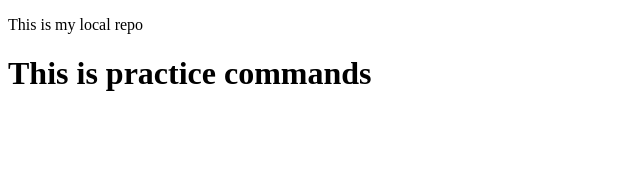
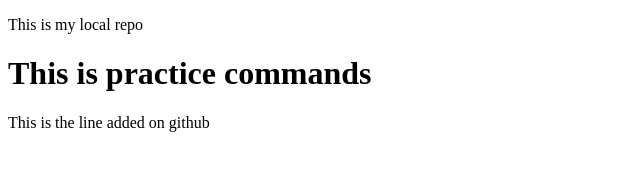
Before and after one commit to Poojasony434/MyVScodeRepo, a plain HTML site: page index.html in a window 1280 px wide. Shown: the whole page, without its empty margins (0-640 px from the left). Drawn offline with Linux system fonts and the light colour scheme.

Commit message:
Update index.html

```diff
--- a/index.html
+++ b/index.html
@@ -8,5 +8,6 @@
 <body>
   <p> This is my local repo</p>
   <h1>This is practice commands</h1>
+  <p>This is the line added on github</p>
 </body>
 </html>
```
